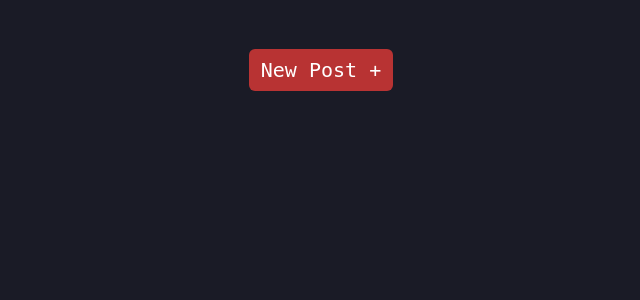
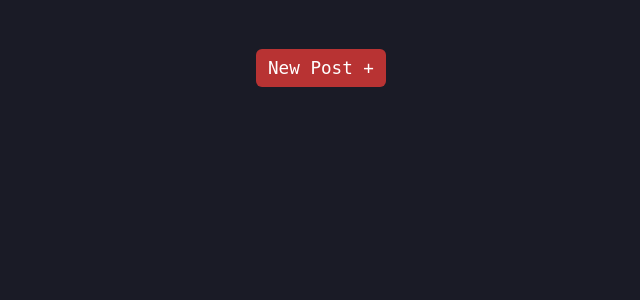
Before and after one commit to K-Straiton/CITS3403-Project, a Flask app: page / in a window 1280 px wide, with the pointer over the restyled element. Shown: the part 64-364 px from the top of the page, without its empty margins (319-959 px from the left). Run offline with Flask 3, Linux system fonts and the light colour scheme; data that the repository does not hold is empty; some libraries are stand-ins or nearby versions.

Commit message:
Make font sizes for buttons consistent

```diff
--- a/app/static/style.css
+++ b/app/static/style.css
@@ -92,7 +92,7 @@ body {
 .btn-primary:active:focus {
     background-color: var(--IBM-red-active);
     color: white;
-    font-size: 20px;
+    font-size: 1.1em;
 }
 
 
```
